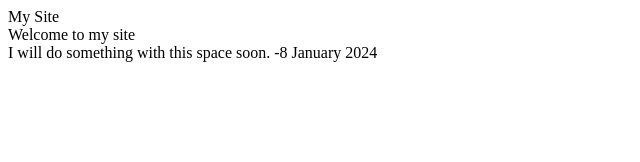
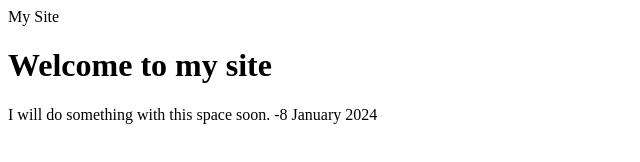
Before and after one commit to pascoedaniel/pascoedaniel.github.io, a plain HTML site: page index.html in a window 1280 px wide. Shown: the whole page, without its empty margins (0-640 px from the left). Drawn offline with Linux system fonts and the light colour scheme.

Commit message:
updated header to h1

```diff
--- a/index.html
+++ b/index.html
@@ -1,8 +1,8 @@
 <!DOCTYPE html>
-<html>
+<html lang="en">
     <head>My Site</head>
     <main>
-        <header>Welcome to my site</header>
+        <h1>Welcome to my site</h1>
         <body>I will do something with this space soon. -8 January 2024</body>
         <footer></footer>
     </main>
```
